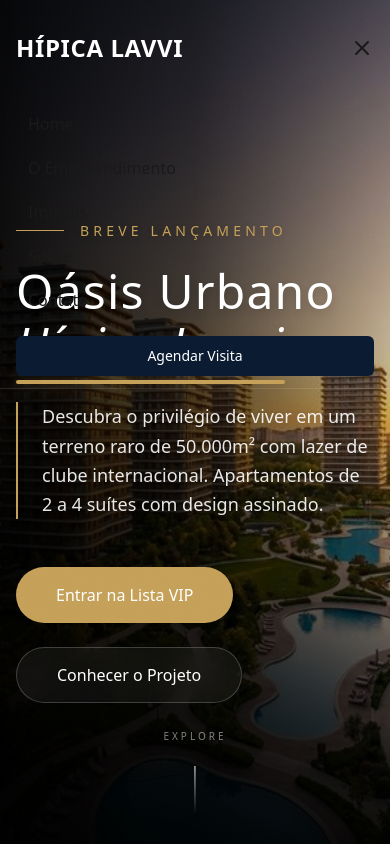
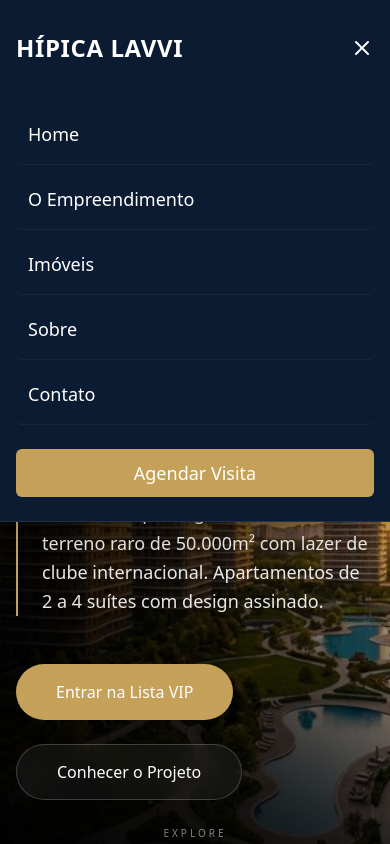
Before and after one commit to Gugalima98/hipica-lavvi, a Next.js app: page / in a window 390 px wide. Both pictures are taken after a click on the button "Abrir menu principal". Shown: the top 844 px of the page. Built offline with nearby package versions, Linux system fonts and the light colour scheme; grey boxes are pictures that could not be loaded; a web font is replaced by a local one.

Commit message:
Fix PropertyTeaser links and mobile header/nav issues

```diff
--- a/src/app/globals.css
+++ b/src/app/globals.css
@@ -61,6 +61,7 @@
 @layer base {
   body {
     @apply bg-background text-foreground;
+    overflow-x: hidden;
   }
 }
 
--- a/src/components/layout/FloatingNav.tsx
+++ b/src/components/layout/FloatingNav.tsx
@@ -88,14 +88,46 @@
 
                             <button
                                 className="md:hidden p-2 text-white/80 hover:text-white"
-                                onClick={() => setIsMobileMenuOpen(true)}
+                                onClick={() => setIsMobileMenuOpen(!isMobileMenuOpen)}
                             >
-                                <Menu className="h-6 w-6" />
+                                {isMobileMenuOpen ? <X className="h-6 w-6" /> : <Menu className="h-6 w-6" />}
                             </button>
                         </div>
                     </div>
                 </motion.header>
             )}
+
+            {/* Mobile Menu Overlay */}
+            {isMobileMenuOpen && (
+                <motion.div
+                    initial={{ opacity: 0, y: -20 }}
+                    animate={{ opacity: 1, y: 0 }}
+                    exit={{ opacity: 0, y: -20 }}
+                    className="fixed inset-0 z-40 bg-primary/95 backdrop-blur-xl pt-32 px-6"
+                >
+                    <div className="flex flex-col gap-6">
+                        {links.map((link) => (
+                            <Link
+                                key={link.href}
+                                href={link.href}
+                                className="text-2xl font-serif text-white/90 hover:text-secondary"
+                                onClick={() => setIsMobileMenuOpen(false)}
+                            >
+                                {link.name}
+                            </Link>
+                        ))}
+                        <Button
+                            size="lg"
+                            className="mt-8 w-full rounded-full bg-secondary text-secondary-foreground"
+                            asChild
+                        >
+                            <Link href="/contato" onClick={() => setIsMobileMenuOpen(false)}>
+                                Entrar na Lista VIP
+                            </Link>
+                        </Button>
+                    </div>
+                </motion.div>
+            )}
         </AnimatePresence>
     );
 }
--- a/src/components/layout/Header.tsx
+++ b/src/components/layout/Header.tsx
@@ -24,7 +24,7 @@
     return (
         <header className={cn(
             "w-full z-40 transition-all duration-300",
-            isHome ? "absolute top-0 border-b border-white/10 bg-transparent" : "relative bg-primary shadow-md border-b border-white/10"
+            isHome && !mobileMenuOpen ? "absolute top-0 border-b border-white/10 bg-transparent" : "relative bg-primary shadow-md border-b border-white/10"
         )}>
             <div className="container mx-auto flex h-24 max-w-7xl items-center justify-between px-4 sm:px-6 lg:px-8">
                 <div className="flex lg:flex-1">
@@ -58,7 +58,7 @@
                 <div className="flex lg:hidden">
                     <button
                         type="button"
-                        className="-m-2.5 inline-flex items-center justify-center rounded-md p-2.5 text-foreground"
+                        className="-m-2.5 inline-flex items-center justify-center rounded-md p-2.5 text-white"
                         onClick={() => setMobileMenuOpen(!mobileMenuOpen)}
                     >
                         <span className="sr-only">Abrir menu principal</span>
@@ -73,20 +73,20 @@
 
             {/* Mobile Menu */}
             {mobileMenuOpen && (
-                <div className="lg:hidden">
-                    <div className="space-y-1 px-4 pb-3 pt-2">
+                <div className="lg:hidden absolute top-24 left-0 right-0 bg-primary border-b border-white/10 shadow-xl z-50">
+                    <div className="space-y-1 px-4 pb-6 pt-2">
                         {navigation.map((item) => (
                             <Link
                                 key={item.name}
                                 href={item.href}
-                                className="block rounded-md px-3 py-2 text-base font-medium text-foreground hover:bg-accent hover:text-accent-foreground"
+                                className="block rounded-md px-3 py-4 text-lg font-medium text-white hover:bg-white/10 hover:text-secondary border-b border-white/5 last:border-0"
                                 onClick={() => setMobileMenuOpen(false)}
                             >
                                 {item.name}
                             </Link>
                         ))}
-                        <div className="mt-4">
-                            <Button className="w-full" asChild>
+                        <div className="mt-6">
+                            <Button className="w-full bg-secondary text-secondary-foreground hover:bg-secondary/90 h-12 text-lg" asChild>
                                 <Link href="/contato" onClick={() => setMobileMenuOpen(false)}>
                                     Agendar Visita
                                 </Link>
```
